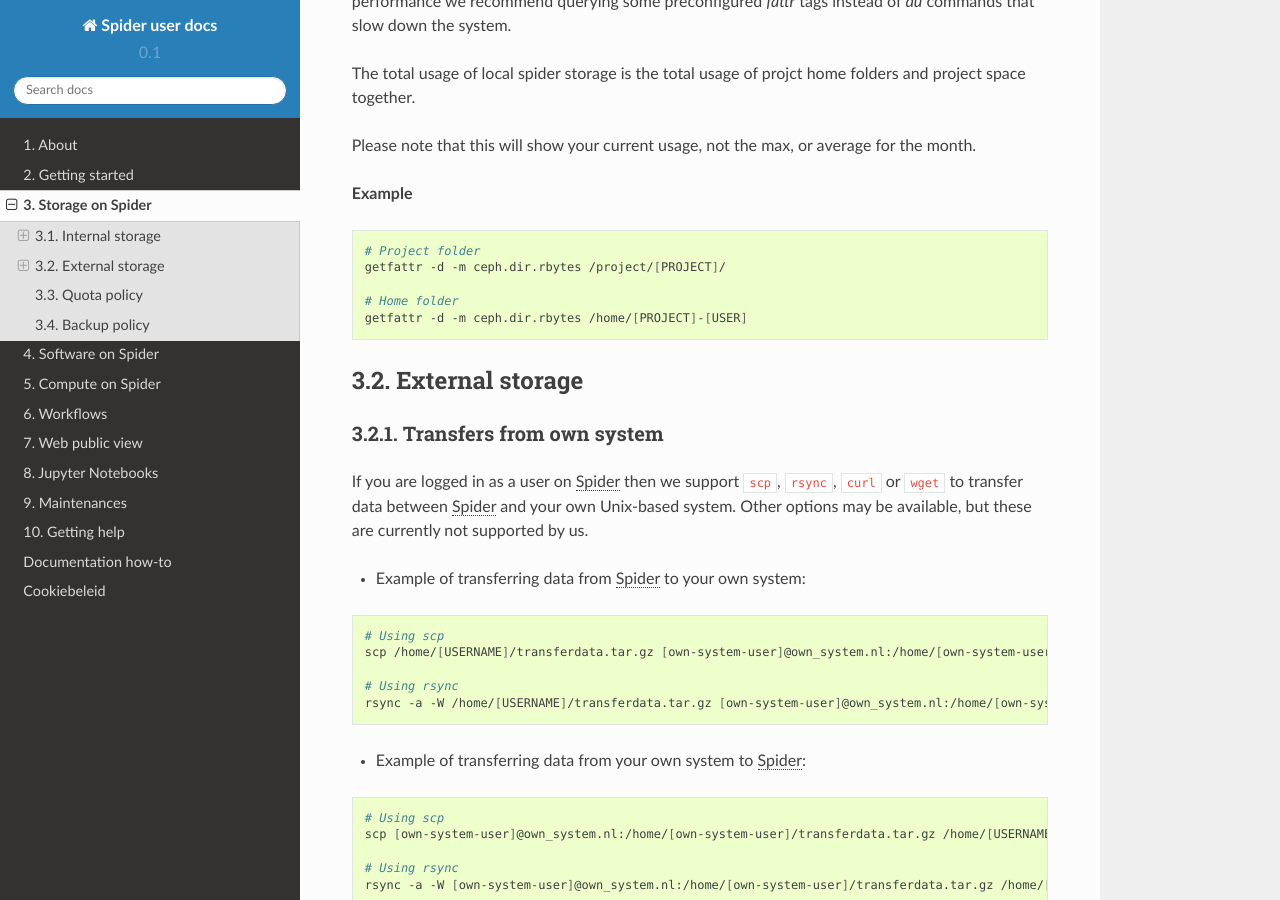
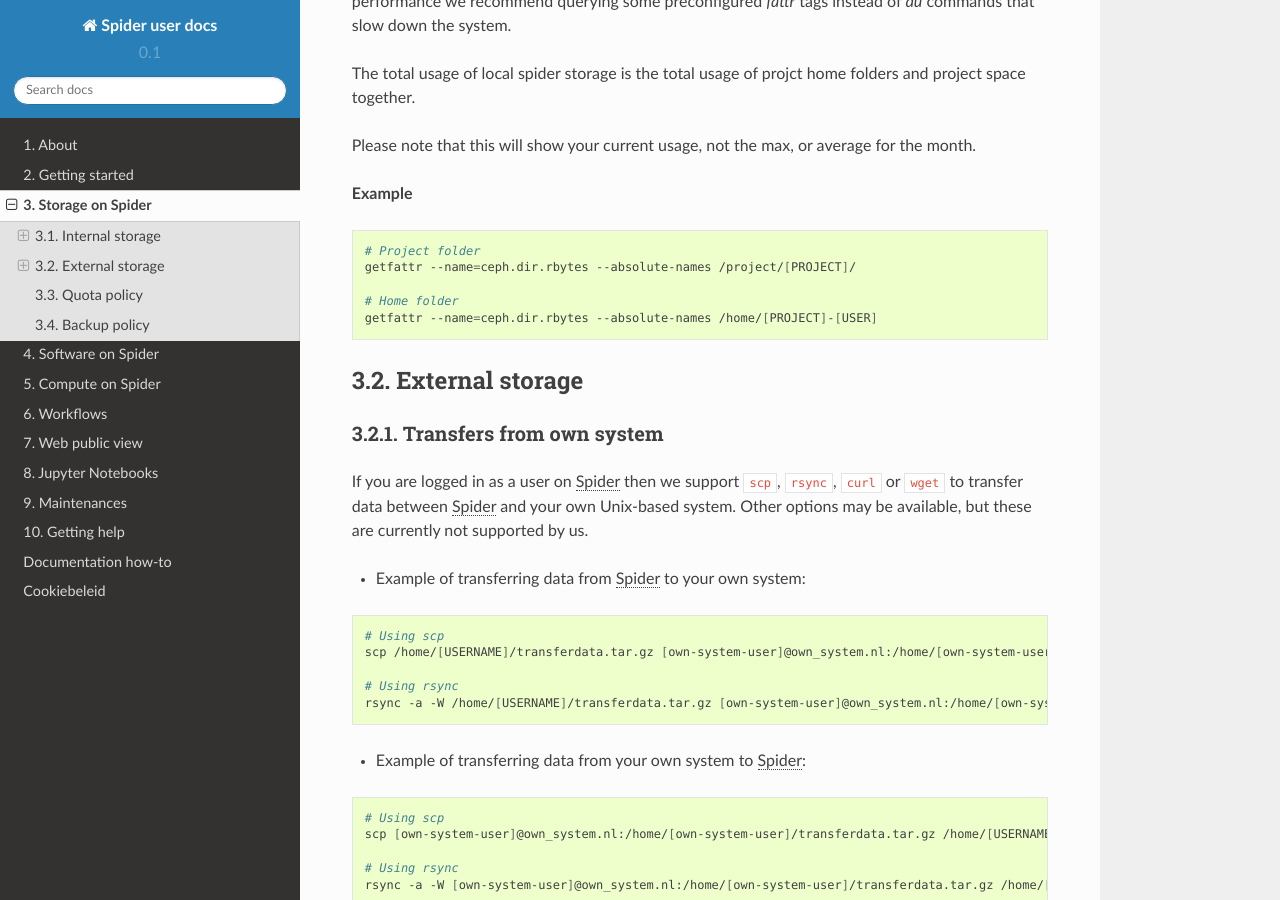
Before and after one commit to sara-nl/spiderdocs, a Sphinx documentation site: the page built from source/Pages/storage_on_spider.rst, in a window 1280 px wide and 900 px high, scrolled down 1774 px. Built offline with Sphinx 7.4.7 and the Read the Docs theme 2.0.0, drawn with Linux system fonts in a browser that asks for light colours.

Commit message:
just updating the getfattr syntax

```diff
--- a/source/Pages/storage_on_spider.rst
+++ b/source/Pages/storage_on_spider.rst
@@ -113,10 +113,10 @@
 .. code-block:: bash
 
    # Project folder
-   getfattr -d -m ceph.dir.rbytes /project/[PROJECT]/
+   getfattr --name=ceph.dir.rbytes --absolute-names /project/[PROJECT]/
 
    # Home folder
-   getfattr -d -m ceph.dir.rbytes /home/[PROJECT]-[USER]
+   getfattr --name=ceph.dir.rbytes --absolute-names /home/[PROJECT]-[USER]
 
 
 .. _external-storage:
```
